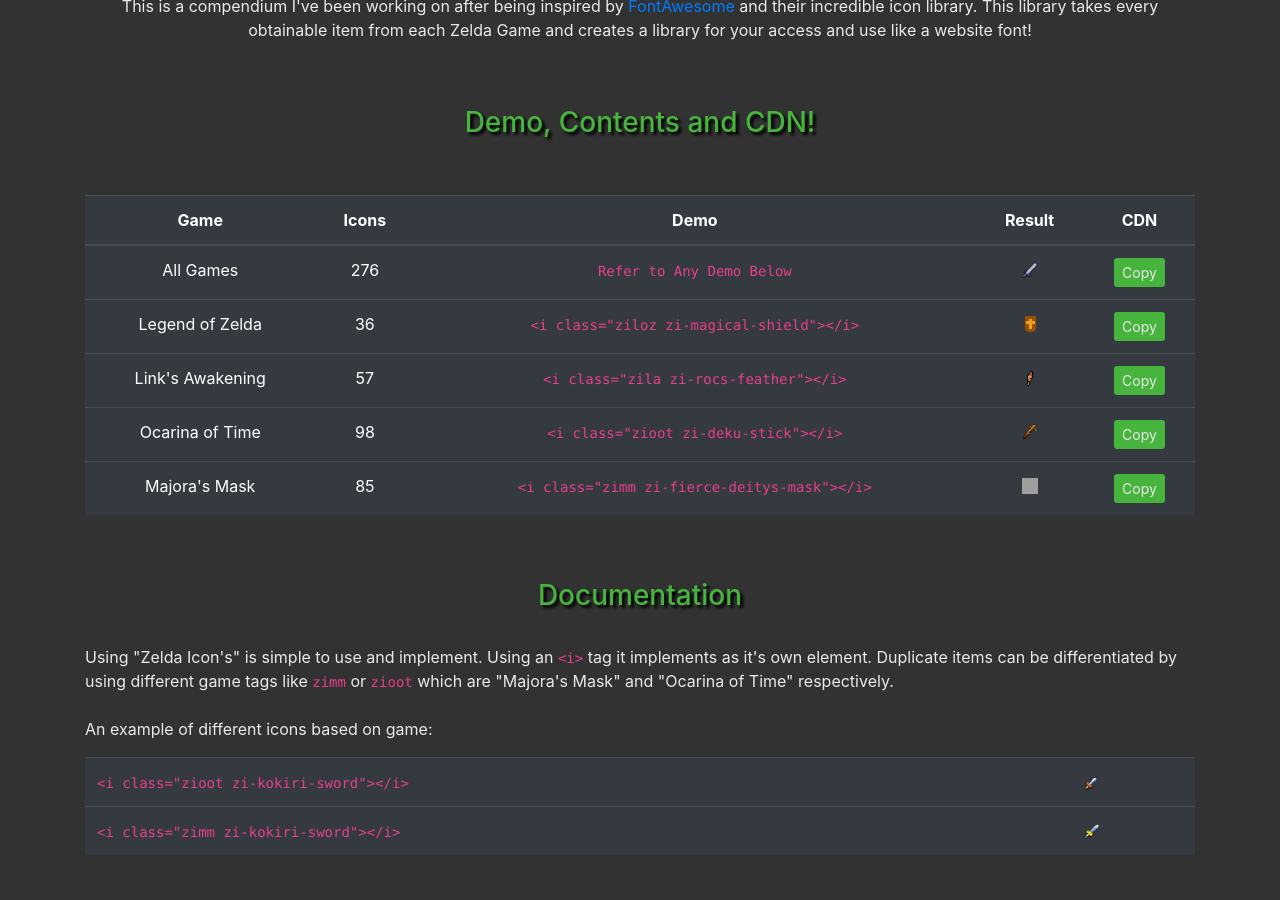
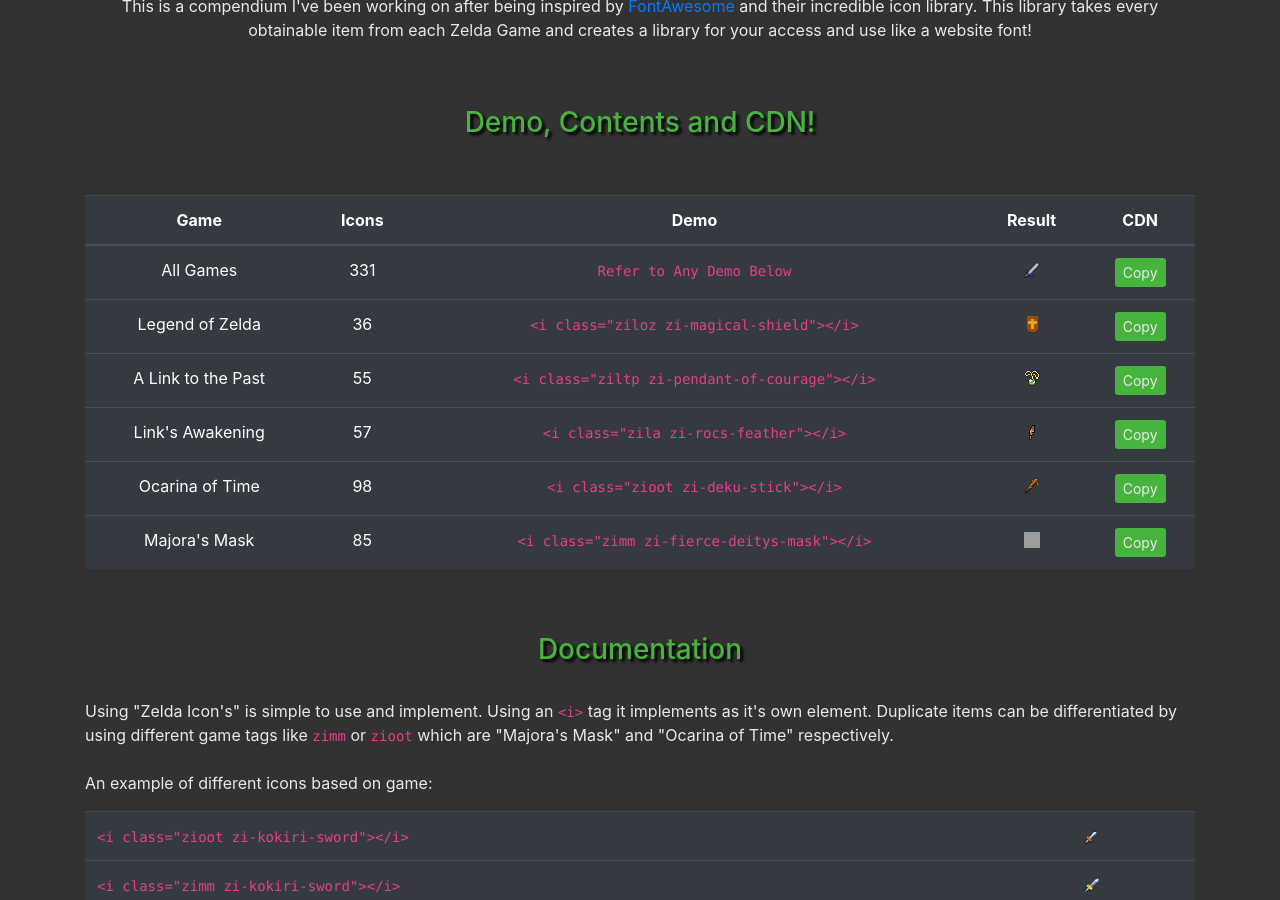
Before and after one commit to zelda-icons/zelda-icons.github.io, a Jekyll site: the page built from index.md, in a window 1280 px wide and 900 px high, scrolled down 325 px. Built offline with Jekyll 4.4.1, drawn with Linux system fonts in a browser that asks for light colours; nearby versions of some CDN libraries.

Commit message:
Add files via upload

```diff
--- a/_layouts/homepage.html
+++ b/_layouts/homepage.html
@@ -64,7 +64,7 @@
             <tbody>
                 <tr>
                     <td>All Games</td>
-                    <td>276</td>
+                    <td>331</td>
                     <td><code>Refer to Any Demo Below</code></td>
                     <td><i class="zioot zi-master-sword"></i></td>
                     <td><button onclick="cdnCopy('all')" class="btn btn-primary btn-sm">Copy</button></td>
@@ -77,12 +77,19 @@
                     <td><button onclick="cdnCopy('legend-of-zelda')" class="btn btn-primary btn-sm">Copy</button></td>
                 </tr>
                 <tr>
+                    <td>A Link to the Past</td>
+                    <td>55</td>
+                    <td><code>&lt;i class="ziltp zi-pendant-of-courage"&gt;&lt;/i&gt;</code></td>
+                    <td><i class="ziltp zi-pendant-of-courage"></i></td>
+                    <td><button onclick="cdnCopy('link-to-the-past')" class="btn btn-primary btn-sm">Copy</button></td>
+                </tr>
+                <tr>
                     <td>Link's Awakening</td>
                     <td>57</td>
                     <td><code>&lt;i class="zila zi-rocs-feather"&gt;&lt;/i&gt;</code></td>
                     <td><i class="zila zi-rocs-feather"></i></td>
                     <td><button onclick="cdnCopy('links-awakening')" class="btn btn-primary btn-sm">Copy</button></td>
-                </tr
+                </tr>
                 <tr>
                     <td>Ocarina of Time</td>
                     <td>98</td>
```
